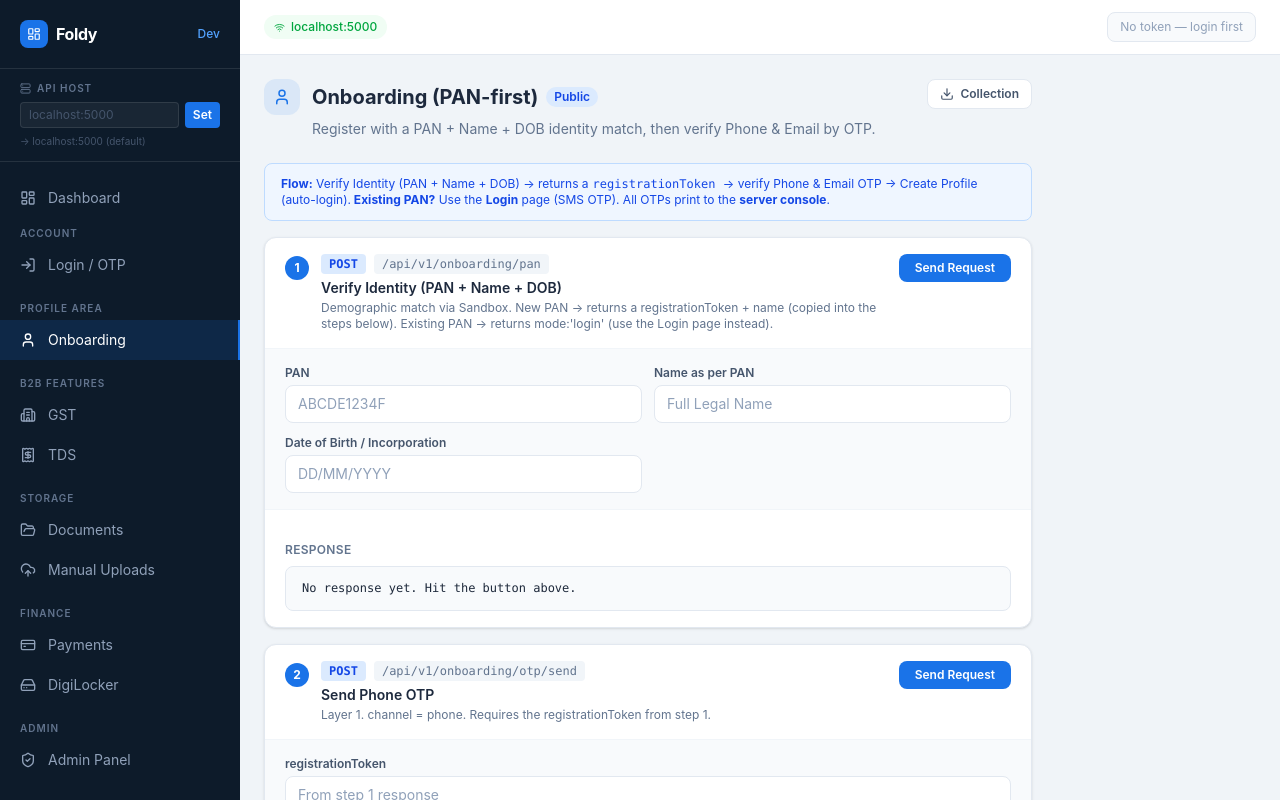
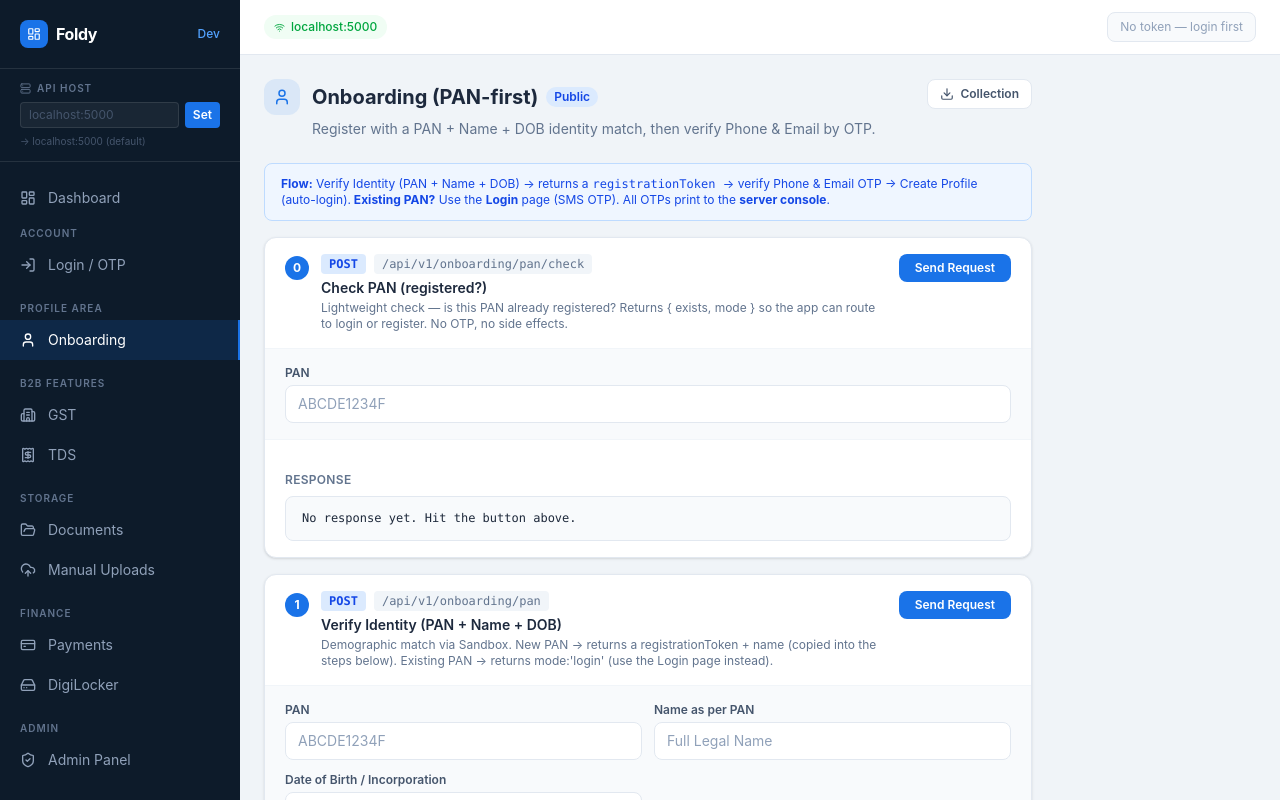
Before and after one commit to kaushikwebingo-tech/foldy_web, a React (Vite) app: page /onboarding in a window 1280 px wide. Shown: the top 800 px of the page. Built offline with nearby package versions, Linux system fonts and the light colour scheme.

Commit message:
check pan

```diff
--- a/src/api/authApi.ts
+++ b/src/api/authApi.ts
@@ -8,6 +8,10 @@ import { client } from './client';
  * Registration then runs 2 OTP layers: Phone → Email → create-profile.
  */
 export const authApi = {
+  // Presence check — is this PAN already registered? (no OTP). Returns { exists, mode }.
+  checkPan:        (pan: string) =>
+    client.post('/onboarding/pan/check', { pan }),
+
   // Single entry. Registration needs pan + name + dob (demographic match);
   // login (existing PAN) only needs pan.
   panEntry:        (pan: string, name?: string, dob?: string) =>
--- a/src/lib/apiCatalog.ts
+++ b/src/lib/apiCatalog.ts
@@ -54,6 +54,13 @@ export const API_SECTIONS: Record<string, ApiSection> = {
     name: 'Onboarding (PAN-first)',
     description: 'Single entry: POST /onboarding/pan handles both registration and login. New PAN → PAN + name + DOB demographic match (Sandbox) → registrationToken; registration then runs 2 OTP layers — Phone → Email — and create-profile returns a JWT. Existing PAN → SMS OTP to the registered mobile, then pan/verify-otp returns the JWT. All OTPs print to the server console in dev.',
     endpoints: [
+      {
+        name: 'Check PAN (registered?)',
+        method: 'POST',
+        path: 'api/v1/onboarding/pan/check',
+        description: 'Presence check — is this PAN already registered? Returns { exists, mode } (login | register). No OTP, no side effects.',
+        body: { pan: 'ABCDE1234F' }
+      },
       {
         name: 'PAN Entry (Register or Login)',
         method: 'POST',
--- a/src/pages/OnboardingPage.tsx
+++ b/src/pages/OnboardingPage.tsx
@@ -39,6 +39,18 @@ export default function OnboardingPage() {
       </div>
 
       <div className="space-y-4">
+        {/* PAN presence check — decide register vs login (no OTP, no side effects) */}
+        <ApiCard
+          step={0}
+          method="POST"
+          title="Check PAN (registered?)"
+          endpoint="/api/v1/onboarding/pan/check"
+          onSubmit={() => authApi.checkPan(pan)}
+          description="Lightweight check — is this PAN already registered? Returns { exists, mode } so the app can route to login or register. No OTP, no side effects."
+        >
+          <Field label="PAN" value={pan} onChange={setPan} placeholder="ABCDE1234F" fullWidth />
+        </ApiCard>
+
         {/* 1. Identity verification (demographic match) */}
         <ApiCard
           step={1}
```
